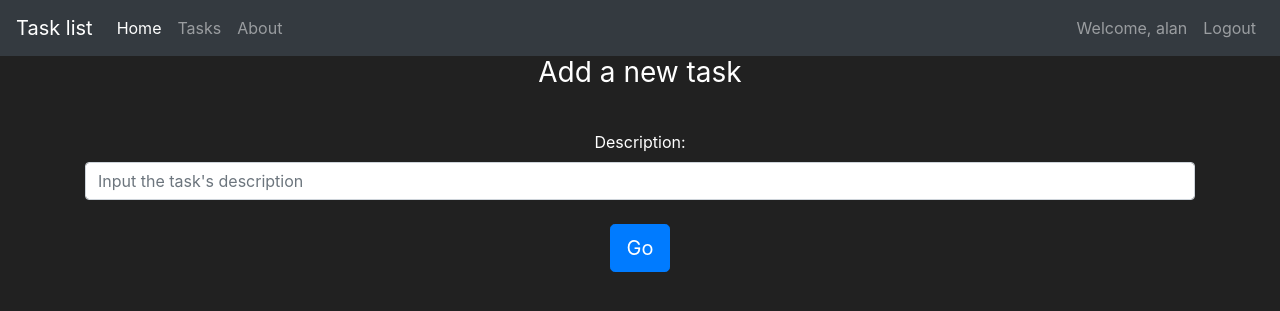
After one commit to alancalumby/tasklist, a Flask app: page /addtask in a window 1280 px wide. The commit adds this page. Shown: the top 311 px of the page. Run offline with Flask 2, Linux system fonts and the light colour scheme; a user stored in the database is signed in; some libraries are stand-ins or nearby versions.

Commit message:
Added feature Add TAsk

```diff
--- a/tasklist/forms.py
+++ b/tasklist/forms.py
@@ -25,3 +25,9 @@ class LoginForm(FlaskForm):
     username = StringField(label='User name:', validators=[DataRequired()])
     password = PasswordField(label='Password:', validators=[DataRequired()])
     submit = SubmitField(label='Go')
+
+class AddTaskItem(FlaskForm):
+    description = StringField(label='Description:', validators=[DataRequired()])
+    status = "NotStarted"
+    owner = 1
+    submit = SubmitField(label='Go')
--- a/tasklist/models.py
+++ b/tasklist/models.py
@@ -15,7 +15,7 @@ class User(db.Model, UserMixin):
     task_items = db.relationship('TaskItem', backref='owned_user', lazy=True)
 
     def __repr__(self):
-        return f'{self.name}'
+        return f'ID: {self.id} / Name: {self.name} / Username: {self.username}'
 
     @property
     def password(self):
--- a/tasklist/routes.py
+++ b/tasklist/routes.py
@@ -1,8 +1,8 @@
-from tasklist import app,db,login_mgr
-from flask import render_template, redirect, url_for, flash
+from tasklist import app, db, login_mgr
+from flask import render_template, redirect, url_for, flash, request
 from tasklist.models import TaskItem, User
-from tasklist.forms import RegisterForm, LoginForm
-from flask_login import login_user,logout_user,login_required
+from tasklist.forms import RegisterForm, LoginForm, AddTaskItem
+from flask_login import login_user, logout_user, login_required, current_user
 
 @app.route('/')
 @app.route('/home')
@@ -43,7 +43,7 @@ def login_page():
         if attempted_user and attempted_user.validate_password(attempted_password=form.password.data):
             login_user(attempted_user)
             flash(f'Success! You are logged in as {attempted_user.username}', category='success')
-            return redirect(url_for('home_page'))
+            return redirect(url_for('tasks_page'))
         else:
             flash('Incorrect login/password. Try again!',category='danger')
 
@@ -58,5 +58,22 @@ def logout_page():
 @app.route('/tasks')
 @login_required
 def tasks_page():
-    tasks = TaskItem.query.all()
+    tasks = TaskItem.query.filter_by(owner = current_user.id)
     return render_template('tasks.html', tasks = tasks)
+
+@app.route('/addtask', methods=['GET','POST'])
+@login_required
+def addtask_page():
+    form = AddTaskItem()
+    if request.method == 'POST':
+        if form.validate_on_submit():
+            task_to_create = TaskItem(description=form.description.data, owner=current_user.id,status='NotStarted')
+            db.session.add(task_to_create)
+            db.session.commit()
+            flash(f"Task created successfully for user {current_user.name}", category='success')
+            return redirect(url_for('tasks_page'))
+    if form.errors != {}: #If there are not errors from the validations
+        for err_msg in form.errors.values():
+            flash(f'There was an error while addind this task: {err_msg}', category='danger')
+
+    return render_template('addtask.html', form=form)
--- /dev/null
+++ b/tasklist/templates/addtask.html
@@ -0,0 +1,28 @@
+{% extends 'layout.html' %}
+
+{% block title%}
+Add a new task
+{% endblock %}
+
+{% block content%}
+<body class="text-center">
+    <div class="container">
+        <form method="POST" class="form-register" style="color:white">
+            {{ form.hidden_tag() }}
+            <h1 class="h3 mb-3 font-weight-normal">
+                Add a new task
+            </h1>
+
+            <br>
+
+            {{form.description.label()}}
+            {{form.description(class="form-control", placeholder="Input the task's description")}}
+
+            <br>
+
+            {{ form.submit(class="btn btn-lg btn-primary")}}
+
+        </form>
+    </div>
+</body>
+{% endblock %}
--- a/tasklist/templates/tasks.html
+++ b/tasklist/templates/tasks.html
@@ -8,6 +8,7 @@
     <div class="row" style="margin-top:20px; margin-left:20px">
         <div class="col-8">
             <h2>Tasks</h2>
+            <a class="nav-link" href="{{ url_for('addtask_page') }}">Add a task</a>
             <table class="table table-hover table-dark">
                 <thead>
                     <tr>
```
Also changed, not shown: tasklist/tasklist.db.
